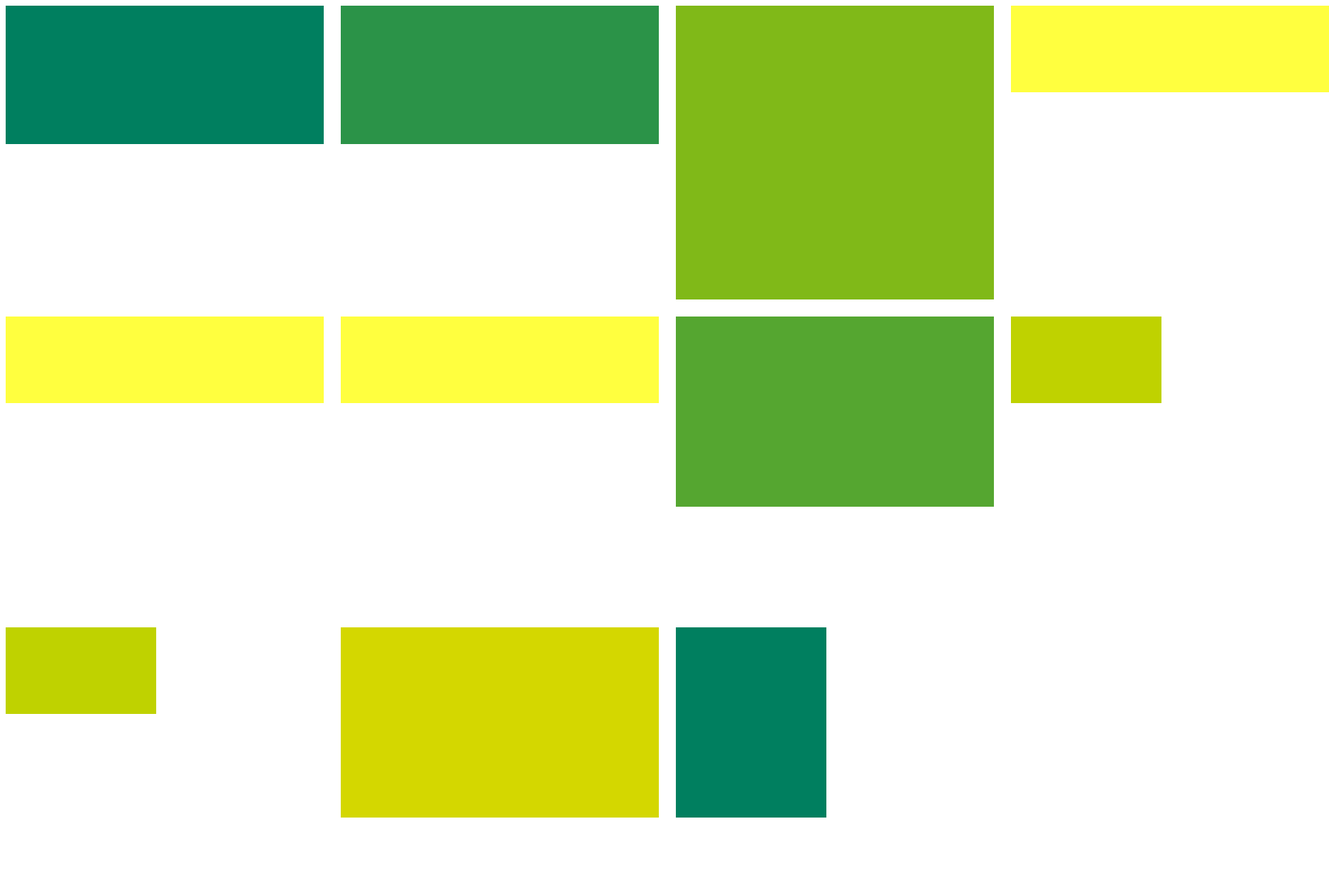
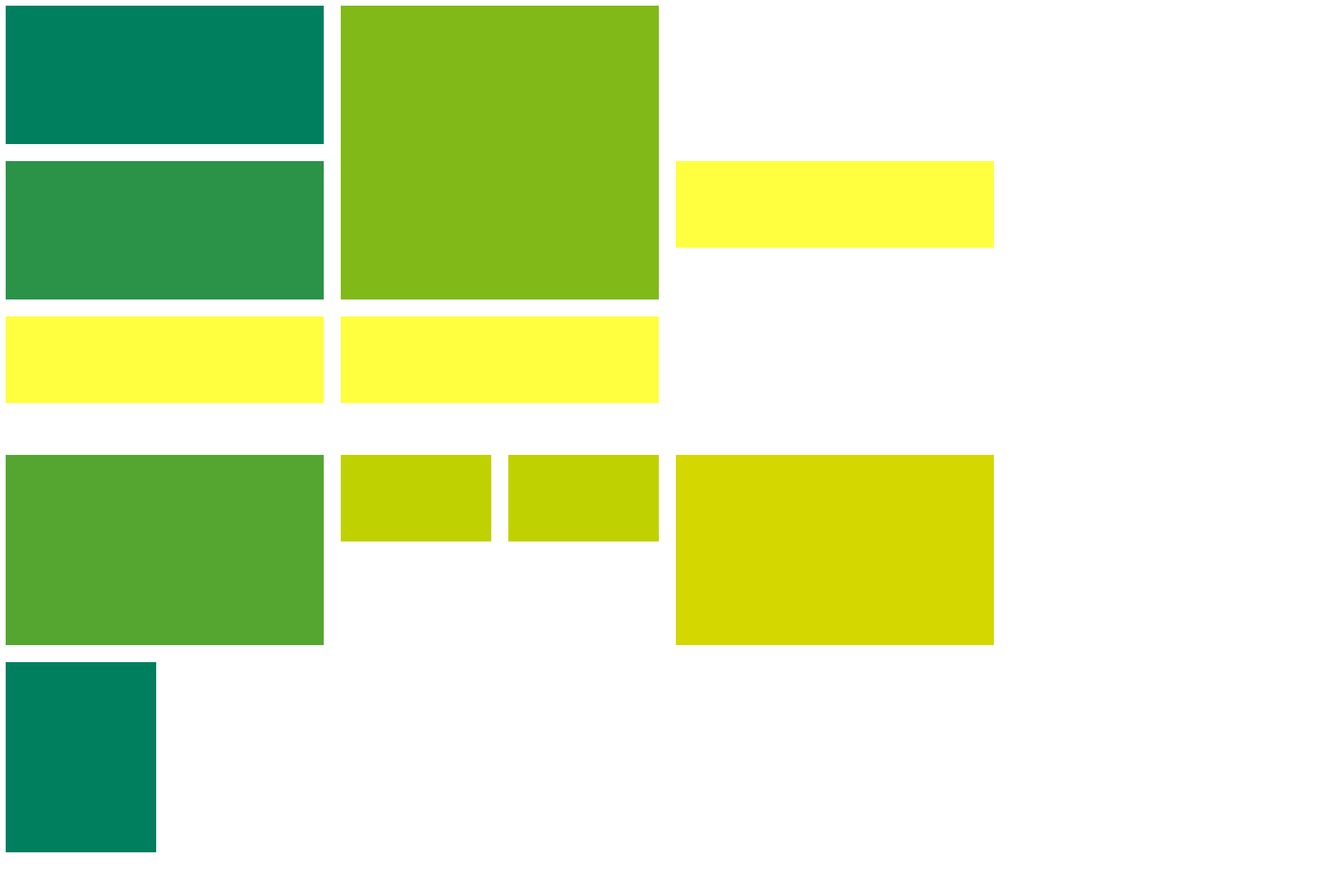
Before and after one commit to r0bb1n/grid-practice, a plain HTML site: page index.html in a window 1280 px wide. Shown: the whole page at 71% size, 1872 px wide, since content can reach past the window. After the commit the page ends 1209 px from the top, so only its background shows below. Drawn offline with Linux system fonts and the light colour scheme.

Commit message:
trying to solve the placement of the boxes

```diff
--- a/index.html
+++ b/index.html
@@ -15,6 +15,8 @@
         <div class="grid__element4"></div>
         <div class="grid__element5"></div>
         <div class="grid__element6"></div>
+    </div>
+    <div class="grid__container2">
         <div class="grid__element7"></div>
         <div class="grid__element8"></div>
         <div class="grid__element9"></div>
--- a/styles/index.css
+++ b/styles/index.css
@@ -1,28 +1,34 @@
 .grid__container {
     display: grid;
     grid-gap: 24px;
-    grid-template-columns: repeat(4, 1fr);
+    grid-template-columns: repeat(3, 1fr);
     grid-template-rows: repeat(3, 1fr);
-    width: 80%;
-    height: 100%;
+    width: 70%;
+    height: 80%;
 }
 
 .grid__element1 {
     background-color: #007F5F;
     width: 448px;
     height: 195px;
+    overflow: hidden;
+    grid-column: 1 / 2;
+    grid-row: 1 / 2;
 }
 
 .grid__element2 {
     background-color: #2B9348;
     width: 448px;
     height: 195px;
+    grid-column: 1 / 2;
 }
 
 .grid__element3 {
     background-color: #80B918;
     width: 448px;
     height: 414px;
+    grid-column: 2 / 3;
+    grid-row: 1 / 3;
 }
 
 .grid__element4 {
@@ -41,6 +47,13 @@
     background-color: #FFFF3F;
     width: 448px;
     height: 122px;
+}
+
+.grid__container2 {
+    display: grid;
+    grid-template-columns: 2fr 1fr 2fr 1fr;
+    grid-template-rows: 1fr 1fr;
+    grid-gap: 24px;
 }
 
 .grid__element7 {
```
